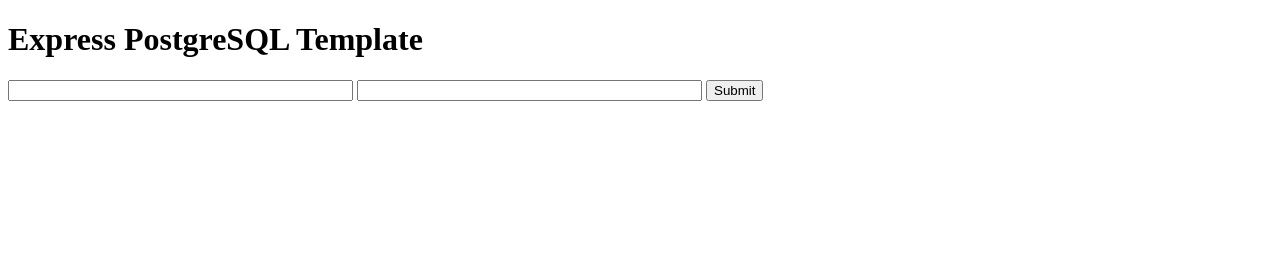
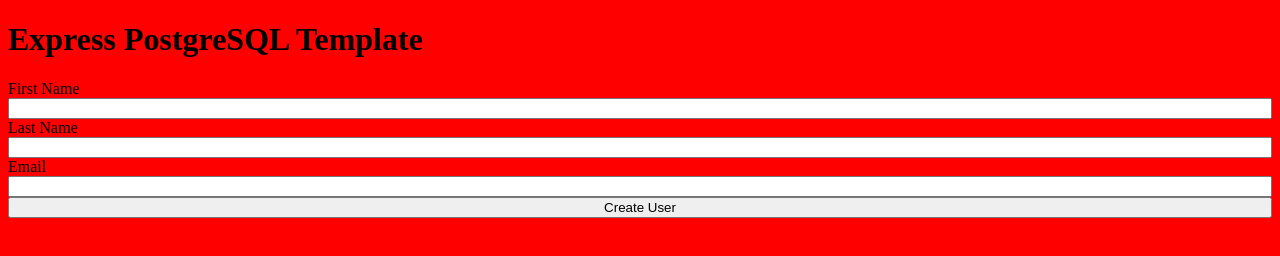
Before and after one commit to JohnLowie4/express-postgresql-template, a website: page src/views/index.html in a window 1280 px wide. Drawn offline with Linux system fonts and the light colour scheme.

Commit message:
attempted to render html and css file, currently not working properly

```diff
--- a/index.js
+++ b/index.js
@@ -37,7 +37,8 @@
 
 // Example of using a POST request
 app.get("/example", (req, res) => {
-  res.sendfile("./src/views/index.html");
+  // ---------------- START HERE AND LOOK AT THE SAFARI WEB PAGE: PATH
+  res.sendFile("index.html");
 });
 
 // Import route handlers
--- a/src/views/index.css
+++ b/src/views/index.css
@@ -0,0 +1,8 @@
+body {
+  background-color: red;
+}
+
+#users-table {
+  display: flex;
+  flex-direction: column;
+}
--- a/src/views/index.html
+++ b/src/views/index.html
@@ -1,17 +1,22 @@
 <!DOCTYPE html>
-<html>
+<html lang="en">
   <head>
-    <meta charset="utf-8">
-    <meta http-equiv="X-UA-Compatible" content="IE=edge">
     <title>Express PostgreSQL Template</title>
-    <meta name="description" content="">
-    <meta name="viewport" content="width=device-width, initial-scale=1">
-    <link rel="stylesheet" href="">
+    <link rel="stylesheet" href="/index.css" type="text/css" />
+    <!-- <style>
+      @import url("/src/views/index.css");
+    </style> -->
   </head>
   <body>
     <h1>Express PostgreSQL Template</h1>
-    <input id="user" size="40" type="TEXT" />
-    <input id="password" size="40" type="password" />
-    <input id="submit" type="button" value="Submit" />
+    <form id="users-table">
+      <label for="fname">First Name</label>
+      <input id="fname" name="fname" size="40" type="text" />
+      <label for="lname">Last Name</label>
+      <input id="lname" name="lname" size="40" type="text" />
+      <lavel for="email">Email</lavel>
+      <input id="email" name="email" size="40" type="email" />
+      <input id="submit" type="button" value="Create User" />
+    </form>
   </body>
 </html>
```
